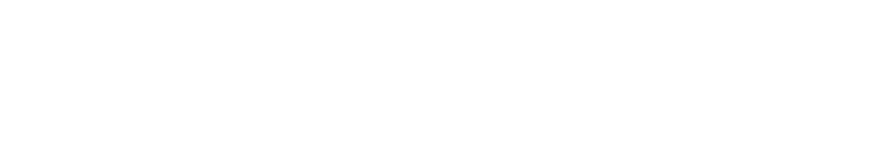
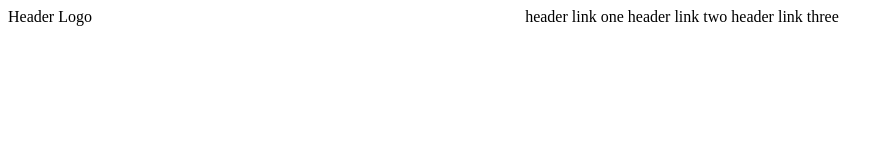
Before and after one commit to Serg1oA/project-felidae, a plain HTML site: page index.html in a window 1280 px wide. Shown: the whole page, without its empty margins (0-893 px from the left). Drawn offline with Linux system fonts and the light colour scheme.

Commit message:
Process to section-header in both html and css

```diff
--- a/index.html
+++ b/index.html
@@ -10,10 +10,14 @@
   <body>
     <div class="section-header">
       <div class="header-logo">
-
+        Header Logo
       </div>
       <div class="header-links">
-
+        <ul>
+          <li>header link one</li>
+          <li>header link two</li>
+          <li>header link three</li>
+        </ul>
       </div>
     </div>
     <div class="section-hero"></div>
--- a/style.css
+++ b/style.css
@@ -1,5 +1,27 @@
-h1 {
-    color: crimson;
+.section-header {
+    display: flex;
+    justify-content: space-between;
+}
+
+.header-logo {
+    flex: auto;
+}
+
+.header-links {
+    flex: auto;
+}
+
+.header-links ul {
+    /*display: flex;
+    flex-direction: row-reverse;*/
+    padding: 0;
+    margin: 0;
+}
+
+.header-links ul li {
+    display: inline-block;
+    list-style-type: none;
+
 }
 
 /* 1 section at a time:
```
